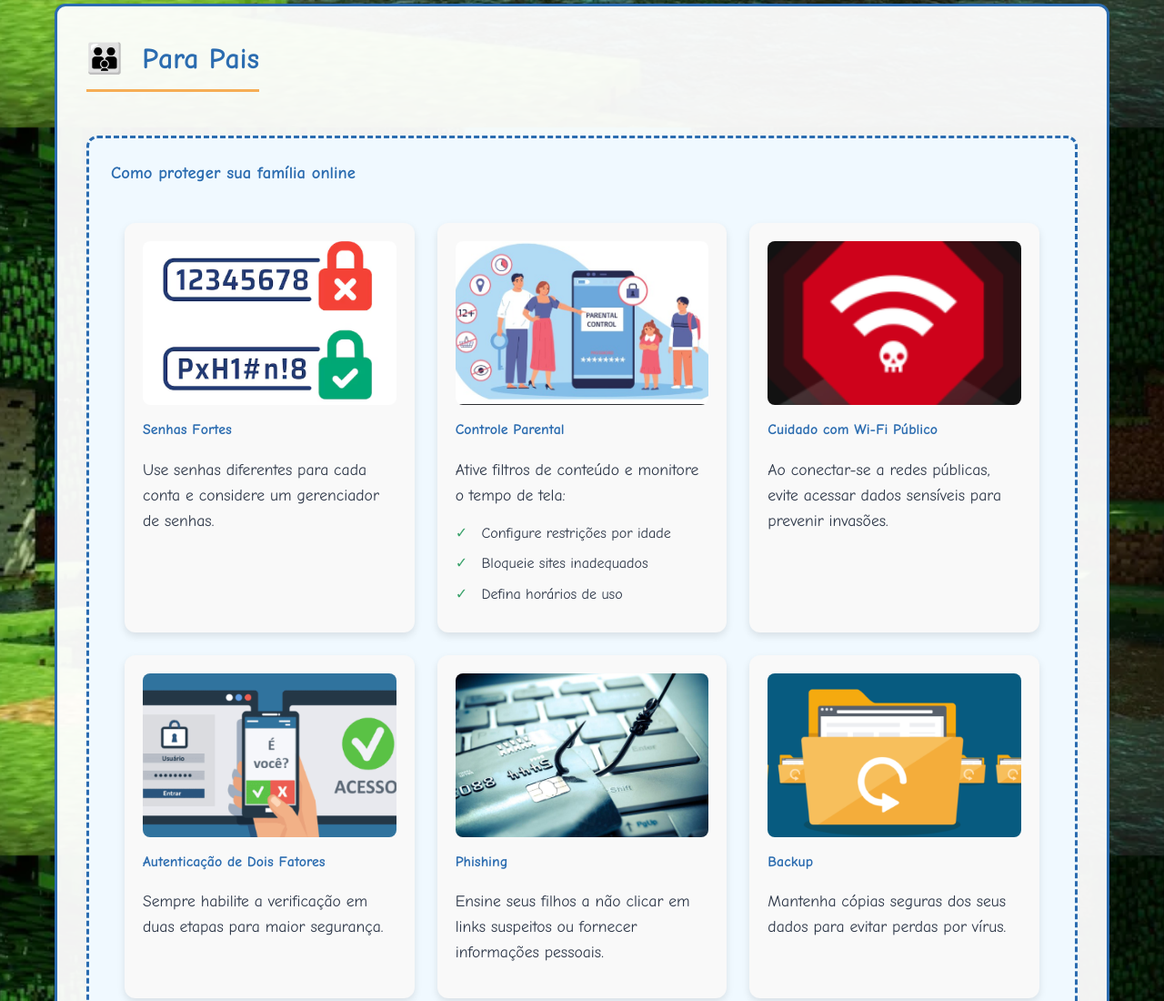
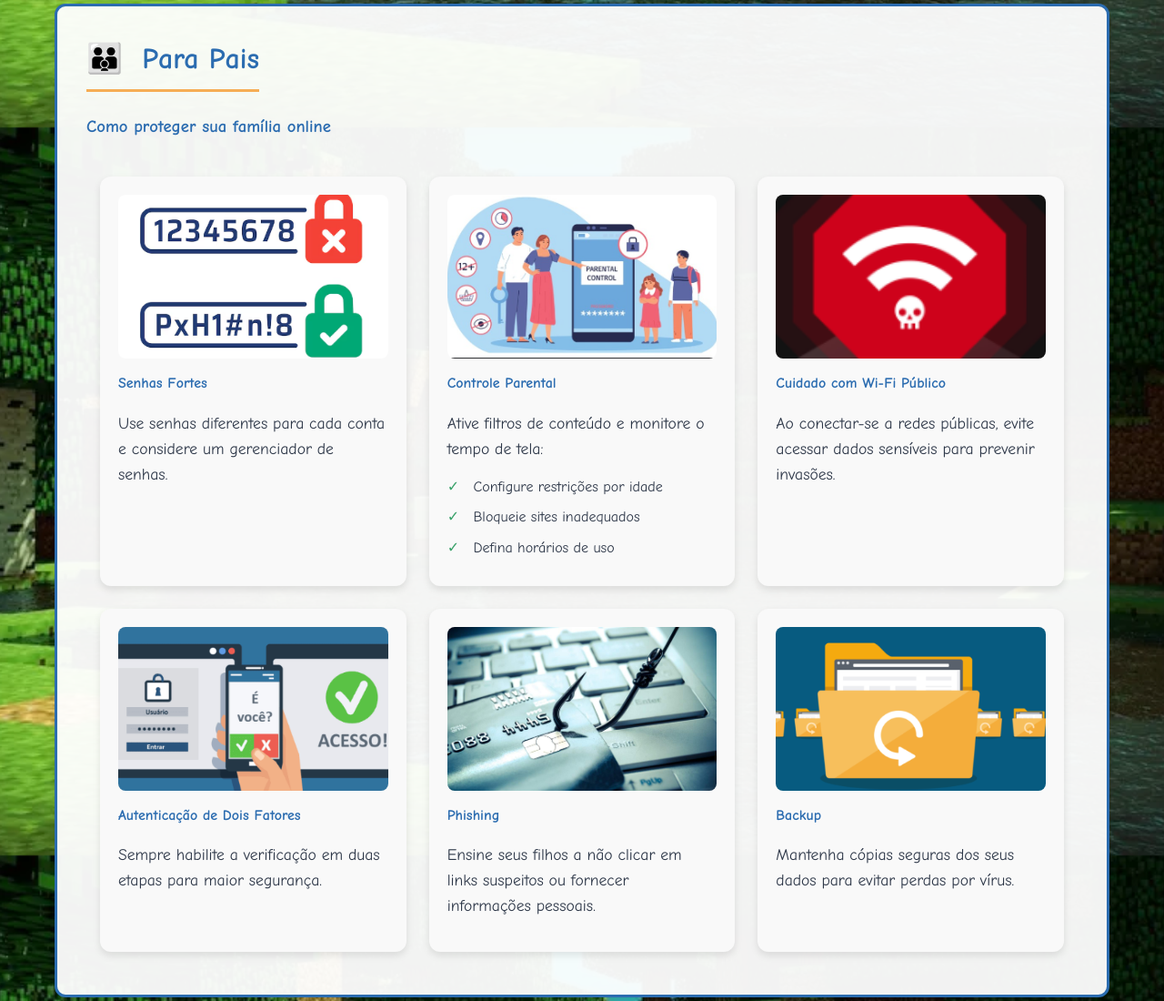
Before and after one commit to daviirion/Digitalnidade, a plain HTML site: page index.html in a window 1280 px wide. Shown: the part 3060-4160 px from the top of the page at 91% size. Drawn offline with Linux system fonts and the light colour scheme.

Commit message:
Update index.html

```diff
--- a/index.html
+++ b/index.html
@@ -112,7 +112,7 @@
         <!-- Seção Pais -->
 <section id="pais" class="section">
     <h2><span class="icon">👪</span> Para Pais</h2>
-    <div class="aviso">
+    <div>
         <h3>Como proteger sua família online</h3>
         <div class="dica-container">
             <!-- Dica 1: Senhas Fortes -->
```
